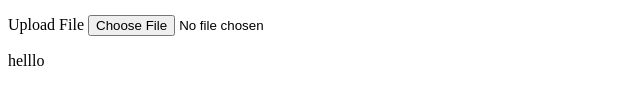
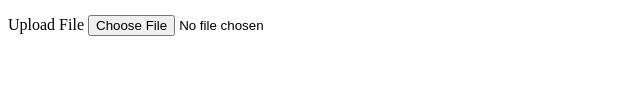
Before and after one commit to harsh0717/BIT-Internship, a plain HTML site: page form/index.html in a window 1280 px wide. Shown: the part 473-578 px from the top of the page, 0-640 px from the left. Drawn offline with Linux system fonts and the light colour scheme.

Commit message:
compeleted

```diff
--- a/form/index.html
+++ b/form/index.html
@@ -57,6 +57,5 @@
         <label>Upload File</label>
         <input type="file" accept="video/*" name="" />
         </form>
-        <p>helllo</p>
 </body>
 </html>
```
